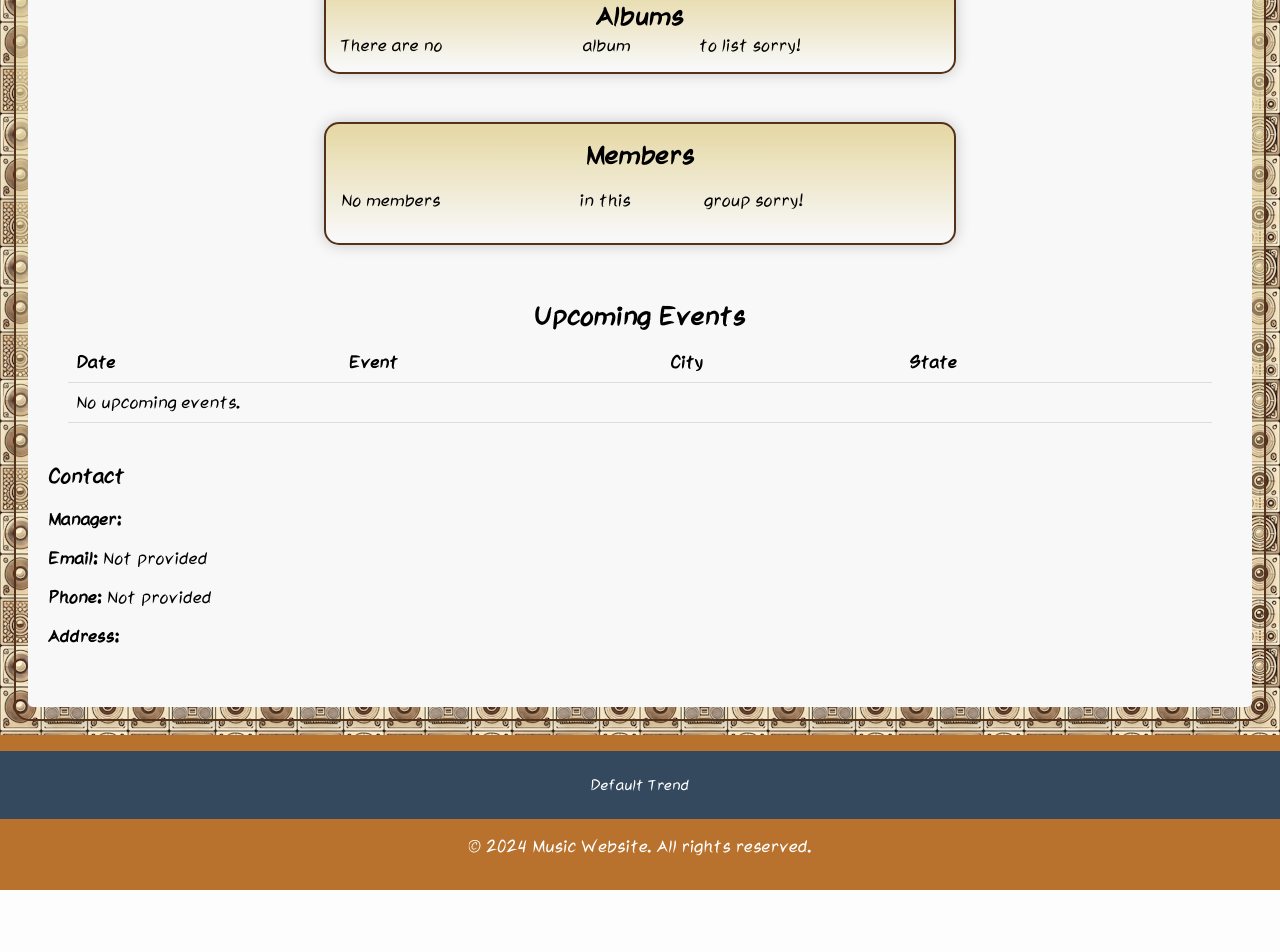
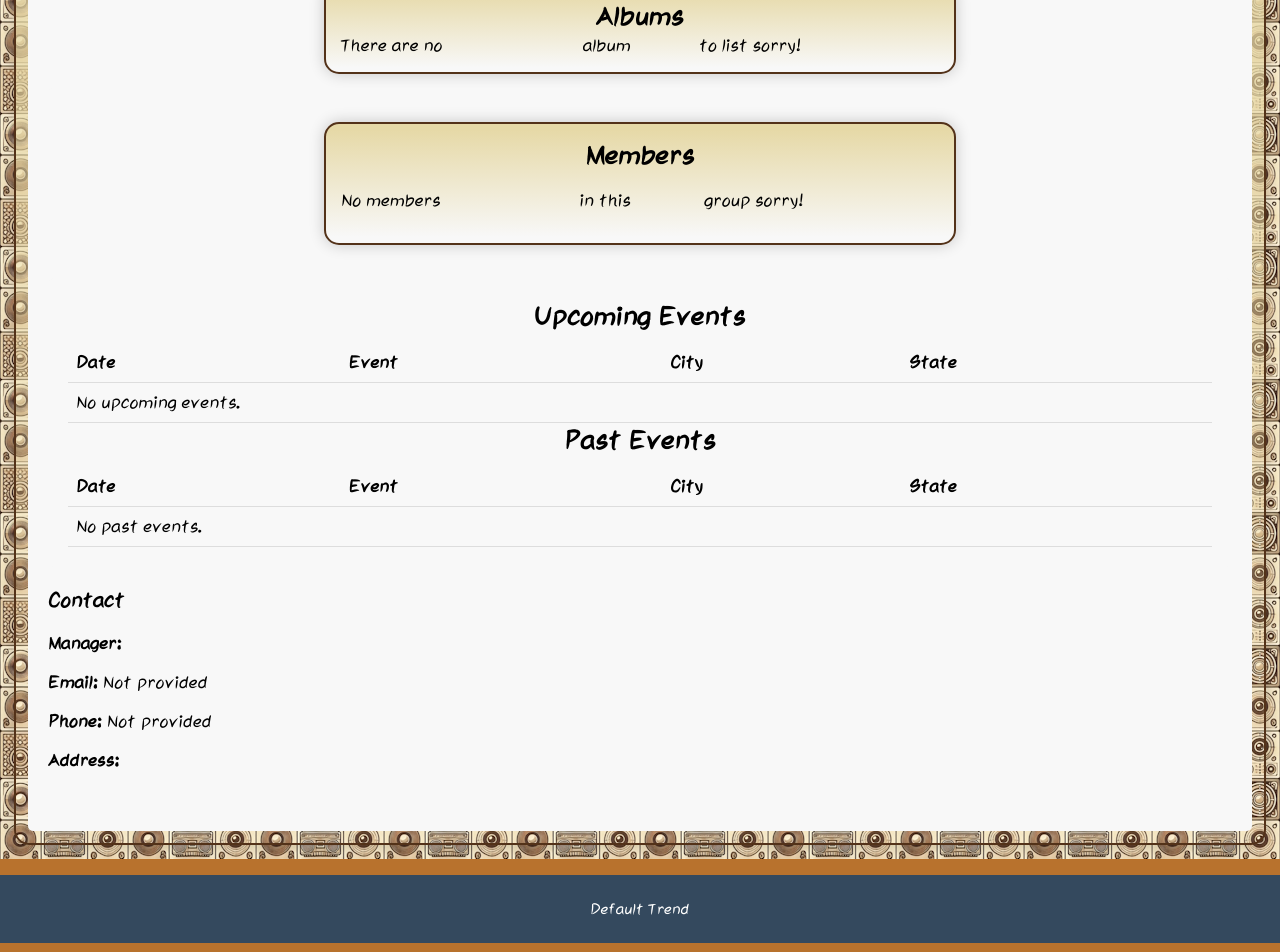
Before and after one commit to noperson83/hiphopculture.org, a Django app: template group/templates/group_detail.html in a window 1280 px wide. Shown: the part 377-1329 px from the top of the page. Before the commit the page ends 1267 px from the top, so only its background shows below. Run offline with Django 3.2, Linux system fonts and the light colour scheme; the template is opened without the code that fills it, so the values that code supplies are empty; parts of the project's set-up code (start-up, migrations or seed data) failed here and were passed over.

Commit message:
Add past events to group detail

```diff
--- a/group/templates/group_detail.html
+++ b/group/templates/group_detail.html
@@ -156,6 +156,32 @@
                     {% endfor %}
                 </tbody>
             </table>
+
+            <h2>Past Events</h2>
+            <table class="tour-table" width="100%" cellspacing="0" style="border-radius: 8%;">
+                <thead>
+                    <tr>
+                        <th>Date</th>
+                        <th>Event</th>
+                        <th>City</th>
+                        <th>State</th>
+                    </tr>
+                </thead>
+                <tbody>
+                    {% for event in old_events %}
+                    <tr>
+                        <td style="width: 150px;">{{ event.start|date:"M d, Y" }}</td>
+                        <td><a href="{{ event.get_absolute_url }}">{{ event.title }}</a></td>
+                        <td>{{ event.project.jobsite.city|default:'' }}</td>
+                        <td>{{ event.project.jobsite.state|default:'' }}</td>
+                    </tr>
+                    {% empty %}
+                    <tr>
+                        <td colspan="4" class="event-note">No past events.</td>
+                    </tr>
+                    {% endfor %}
+                </tbody>
+            </table>
         </div>
 
         <!-- Contact Info -->
--- a/group/views.py
+++ b/group/views.py
@@ -29,6 +29,7 @@
         group_detail, name=f"{group_detail.group_name} Calendar"
     )
     upcoming_events = calendar.events.filter(start__gte=timezone.now()).order_by('start')
+    old_events = calendar.events.filter(start__lt=timezone.now()).order_by('-start')
 
     return render(
         request,
@@ -39,6 +40,7 @@
             'group_member_list':group_member_list,
             'calendar': calendar,
             'upcoming_events': upcoming_events,
+            'old_events': old_events,
              },
     )
 
```
